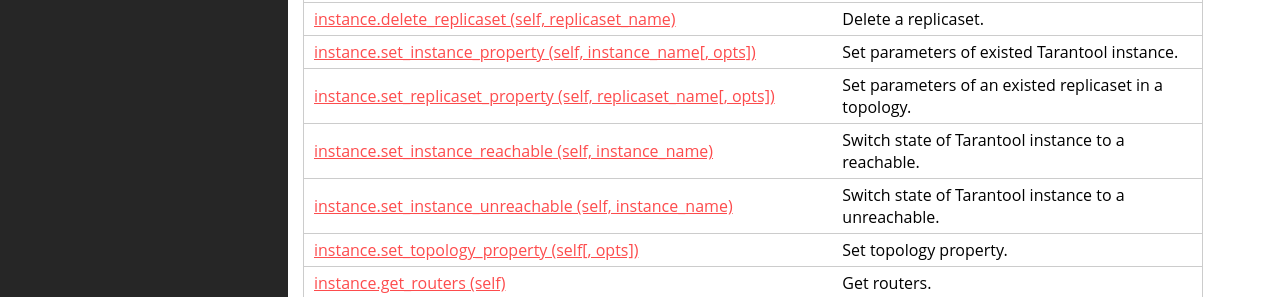
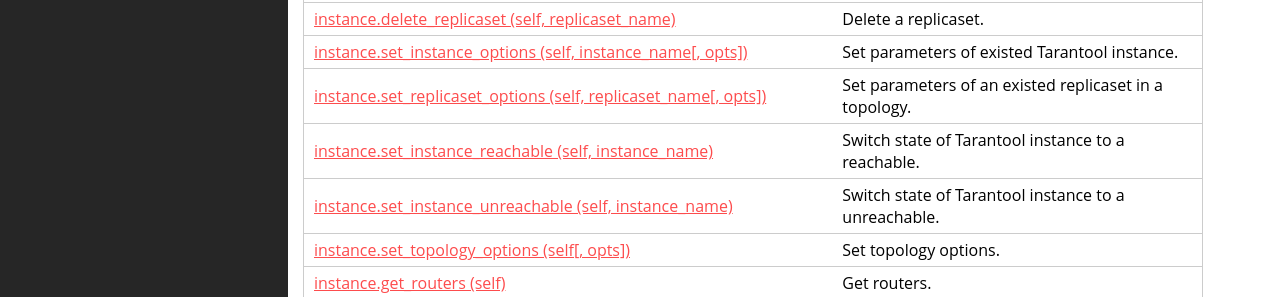
Before and after one commit to ligurio/topology, a plain HTML site: page index.html in a window 1280 px wide. Shown: the part 344-641 px from the top of the page. Drawn offline with Linux system fonts and the light colour scheme.

Commit message:
update doc with consistent method names

```diff
--- a/index.html
+++ b/index.html
@@ -75,11 +75,11 @@
 	<td class="summary">Delete a replicaset.</td>
 	</tr>
 	<tr>
-	<td class="name" nowrap><a href="#instance.set_instance_property">instance.set_instance_property (self, instance_name[, opts])</a></td>
+	<td class="name" nowrap><a href="#instance.set_instance_options">instance.set_instance_options (self, instance_name[, opts])</a></td>
 	<td class="summary">Set parameters of existed Tarantool instance.</td>
 	</tr>
 	<tr>
-	<td class="name" nowrap><a href="#instance.set_replicaset_property">instance.set_replicaset_property (self, replicaset_name[, opts])</a></td>
+	<td class="name" nowrap><a href="#instance.set_replicaset_options">instance.set_replicaset_options (self, replicaset_name[, opts])</a></td>
 	<td class="summary">Set parameters of an existed replicaset in a topology.</td>
 	</tr>
 	<tr>
@@ -91,8 +91,8 @@
 	<td class="summary">Switch state of Tarantool instance to a unreachable.</td>
 	</tr>
 	<tr>
-	<td class="name" nowrap><a href="#instance.set_topology_property">instance.set_topology_property (self[, opts])</a></td>
-	<td class="summary">Set topology property.</td>
+	<td class="name" nowrap><a href="#instance.set_topology_options">instance.set_topology_options (self[, opts])</a></td>
+	<td class="summary">Set topology options.</td>
 	</tr>
 	<tr>
 	<td class="name" nowrap><a href="#instance.get_routers">instance.get_routers (self)</a></td>
@@ -787,8 +787,8 @@
 
 </dd>
     <dt>
-    <a name="instance.set_instance_property"></a>
-    <strong>instance.set_instance_property (self, instance_name[, opts])</strong>
+    <a name="instance.set_instance_options"></a>
+    <strong>instance.set_instance_options (self, instance_name[, opts])</strong>
     </dt>
     <dd>
     <p>Set parameters of existed Tarantool instance. <table class="markdown_table">
@@ -846,8 +846,8 @@
 
 </dd>
     <dt>
-    <a name="instance.set_replicaset_property"></a>
-    <strong>instance.set_replicaset_property (self, replicaset_name[, opts])</strong>
+    <a name="instance.set_replicaset_options"></a>
+    <strong>instance.set_replicaset_options (self, replicaset_name[, opts])</strong>
     </dt>
     <dd>
     <p>Set parameters of an existed replicaset in a topology. <table class="markdown_table">
@@ -998,14 +998,14 @@
 
 </dd>
     <dt>
-    <a name="instance.set_topology_property"></a>
-    <strong>instance.set_topology_property (self[, opts])</strong>
+    <a name="instance.set_topology_options"></a>
+    <strong>instance.set_topology_options (self[, opts])</strong>
     </dt>
     <dd>
-    <p>Set topology property. <table class="markdown_table">
+    <p>Set topology options. <table class="markdown_table">
 </table>
 <p>
- Set topology property.
+ Set topology options.
 </p>
 
 
```
